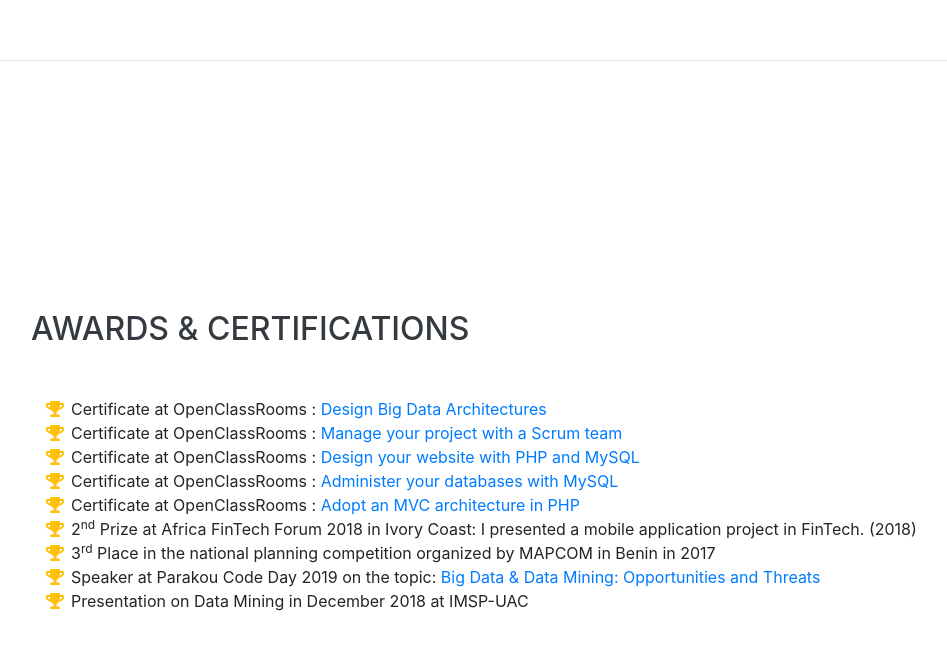
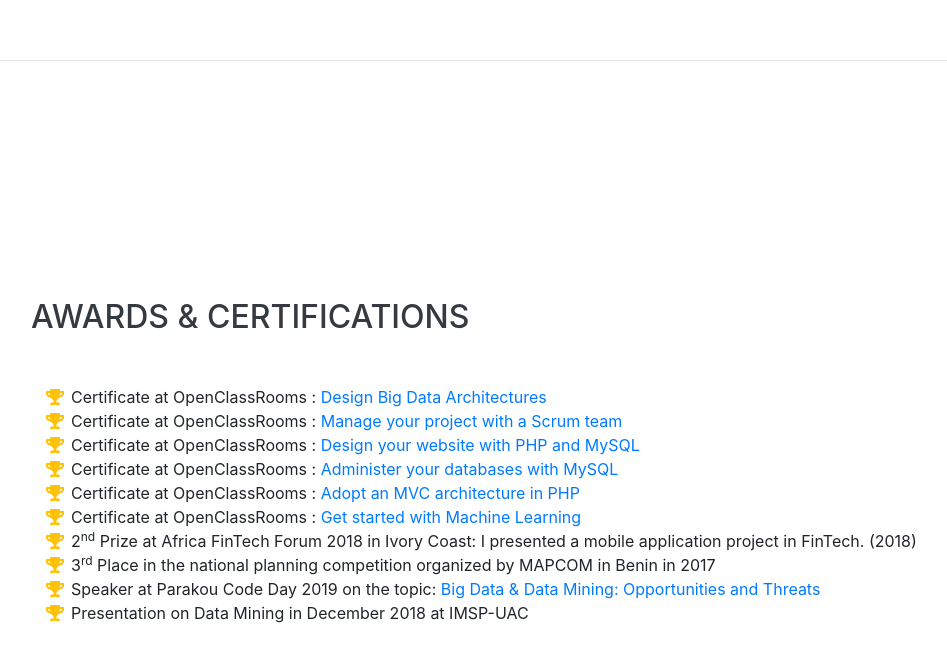
Before and after one commit to osiastossou/osiastossou.github.io, a website with bundled scripts: page index.html in a window 1280 px wide. Shown: the part 4909-5570 px from the top of the page, without its empty margins (289-1236 px from the left). Built offline with nearby package versions, Linux system fonts and the light colour scheme; files whose address does not match are found by name; a web font is replaced by a local one.

Commit message:
Ajouter de mon certificat ML

```diff
--- a/index.html
+++ b/index.html
@@ -376,6 +376,9 @@
           <li>
             <i class="fa-li fa fa-trophy text-warning"></i>
             Certificate at OpenClassRooms : <a target="_blank" href="https://openclassrooms.com/fr/course-certificates/9023085316">Adopt an MVC architecture in PHP</a></li>
+            <li>
+              <i class="fa-li fa fa-trophy text-warning"></i>
+              Certificate at OpenClassRooms : <a target="_blank" href="https://openclassrooms.com/fr/courses/4011851-initiez-vous-au-machine-learning">Get started with Machine Learning</a></li>
           <li>
             <i class="fa-li fa fa-trophy text-warning"></i>
             2<sup>nd</sup>
```
